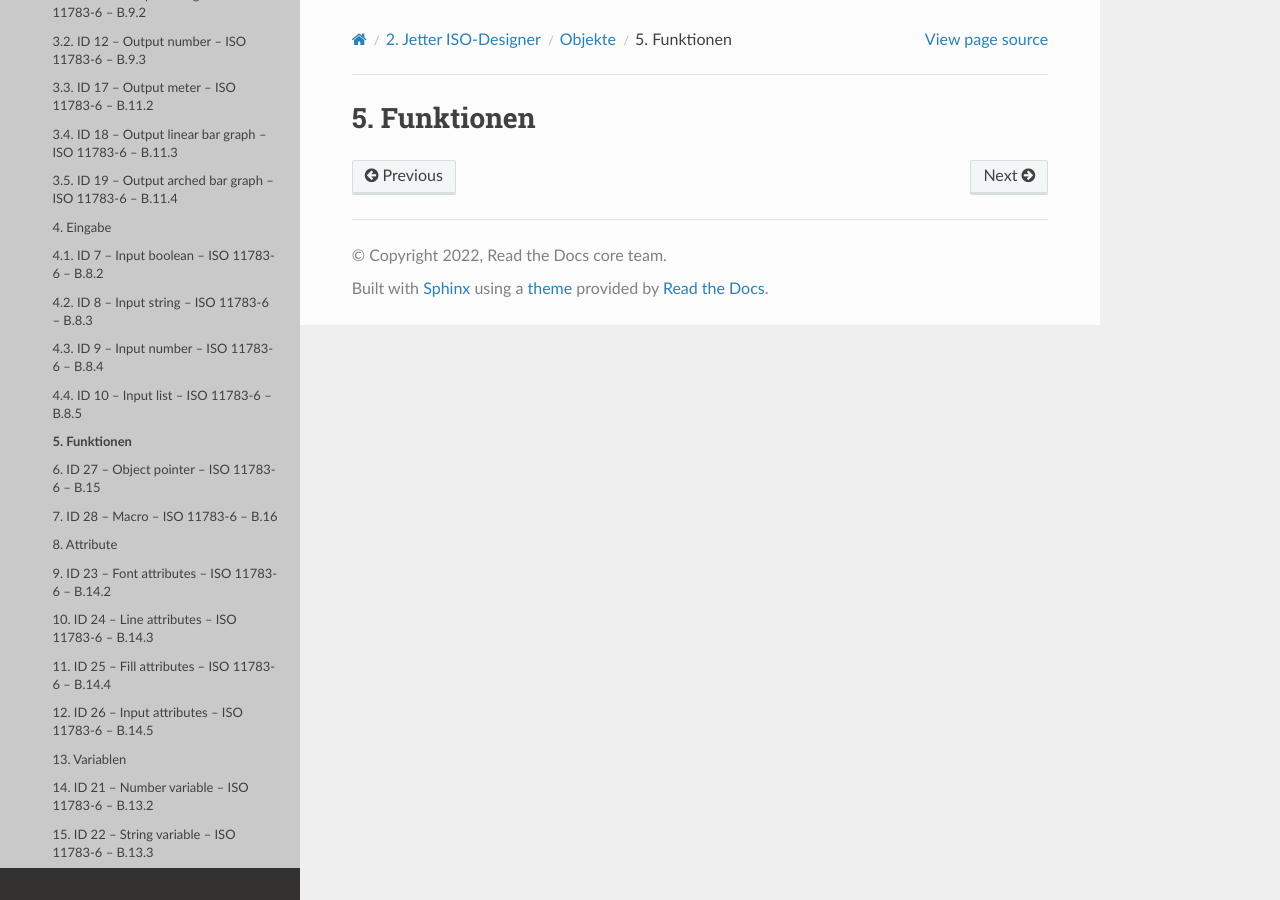
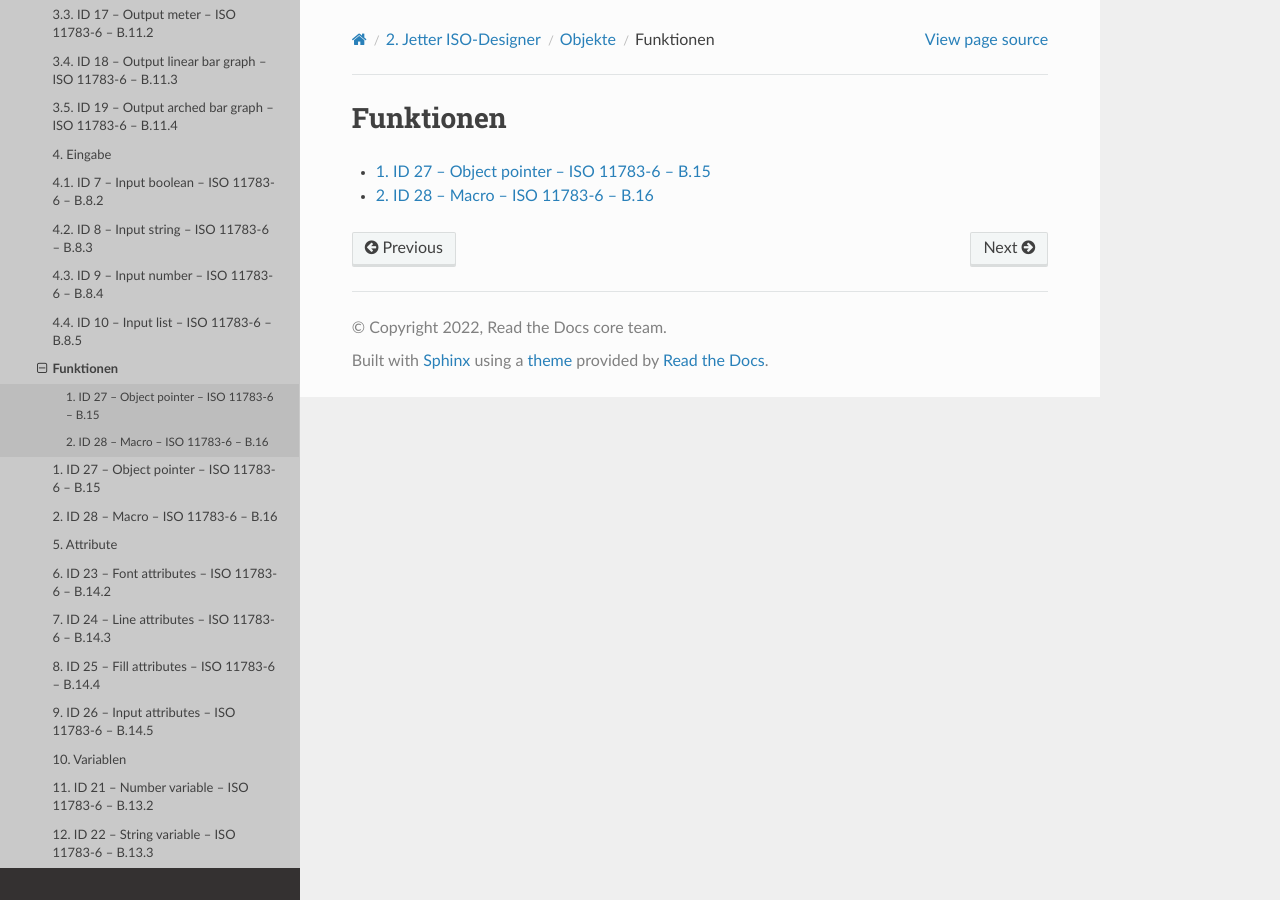
Before and after one commit to Meisterschulen-am-Ostbahnhof-Munchen/ISOBUS-VT-Objects-docs, a Sphinx documentation site: the page built from docs/Funktionen.rst, in a window 1280 px wide. Built offline with Sphinx 7.4.7 and the Read the Docs theme 2.0.0, drawn with Linux system fonts in a browser that asks for light colours; pages that are not in the unit, such as notebooks, are missing from menus.

Commit message:
Update Funktionen.rst

```diff
--- a/docs/Funktionen.rst
+++ b/docs/Funktionen.rst
@@ -1,2 +1,9 @@
 Funktionen
 ##########
+
+.. toctree::
+   :numbered:
+   :maxdepth: 9
+
+   ID-27-–-Object-pointer-–-ISO-11783-6-–-B.15
+   ID-28-–-Macro-–-ISO-11783-6-–-B.16
```
